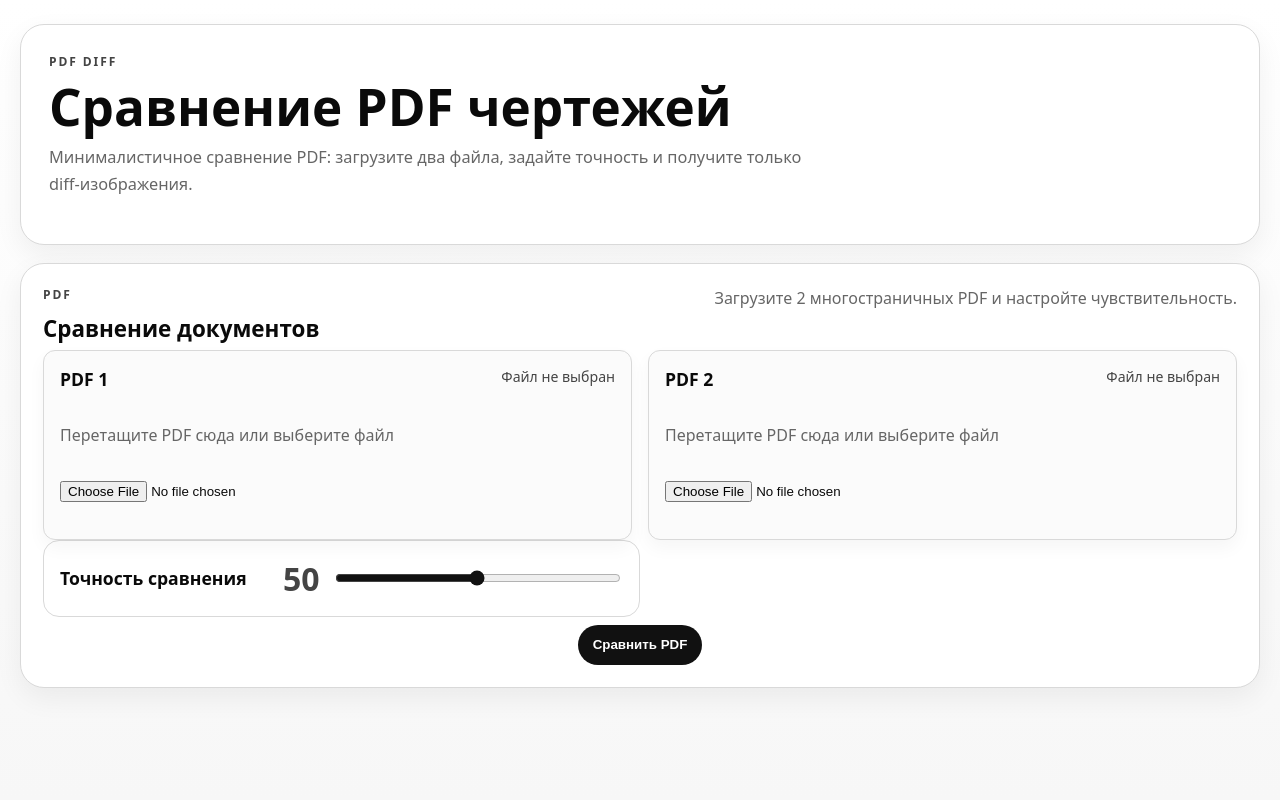
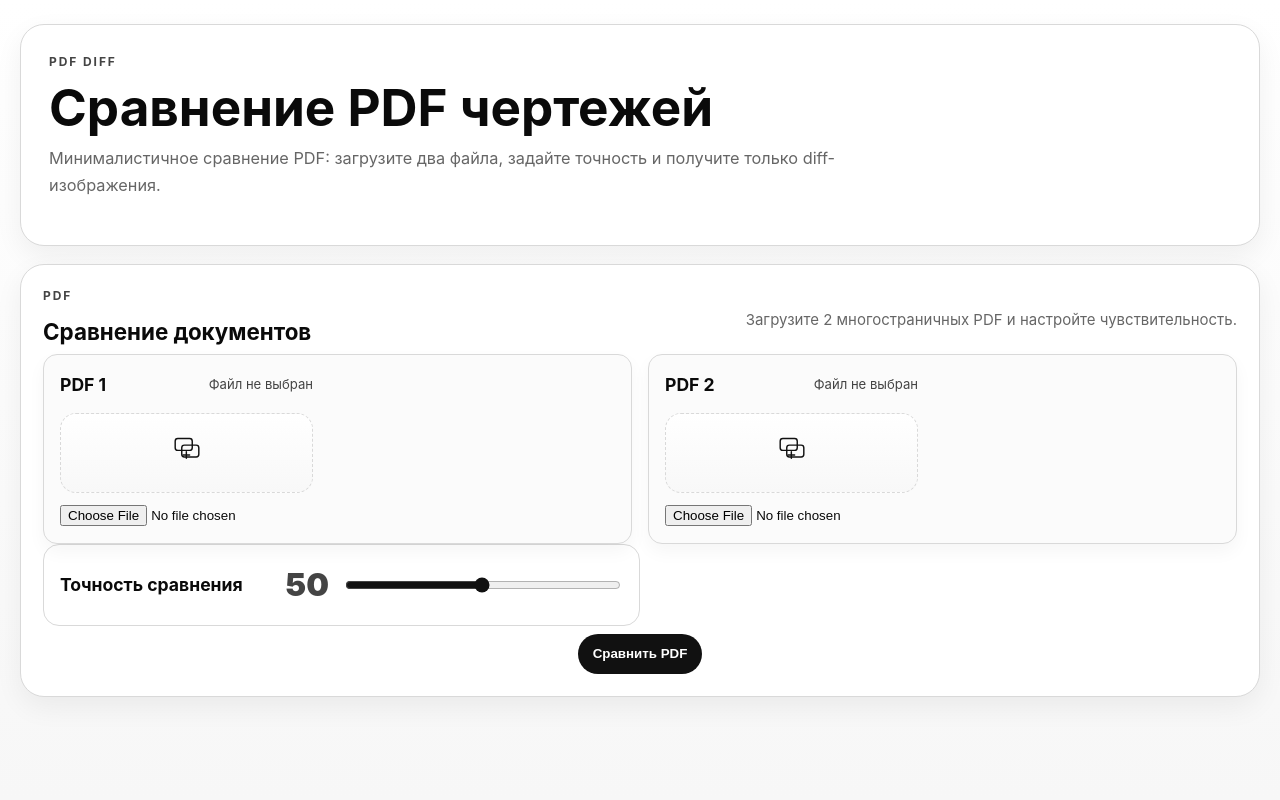
Before and after one commit to kventinbyratino/pdf-diff-highlighter, a Flask app: page / in a window 1280 px wide. Run offline with Flask 3, Linux system fonts and the light colour scheme.

Commit message:
feat: polish upload card ui

```diff
--- a/static/style.css
+++ b/static/style.css
@@ -26,9 +26,11 @@ html {
 body {
   margin: 0;
   min-height: 100vh;
-  font-family: system-ui, -apple-system, BlinkMacSystemFont, 'Segoe UI', sans-serif;
+  font-family: Inter, ui-sans-serif, system-ui, -apple-system, BlinkMacSystemFont, 'Segoe UI', sans-serif;
   color: var(--text);
   background: linear-gradient(180deg, #ffffff 0%, #f7f7f7 100%);
+  font-size: 15px;
+  line-height: 1.5;
 }
 
 .wrap {
@@ -112,7 +114,7 @@ h4 {
   display: flex;
   justify-content: space-between;
   gap: 14px;
-  align-items: flex-start;
+  align-items: center;
 }
 
 .panel-head,
@@ -155,9 +157,10 @@ h4 {
 
 .slot-card {
   min-height: 190px;
-  border-radius: 12px;
+  border-radius: 14px;
   background: #fbfbfb;
   box-shadow: 0 8px 18px rgba(0, 0, 0, 0.04);
+  justify-content: start;
 }
 
 .slot-card.dragover {
@@ -167,7 +170,7 @@ h4 {
 
 .file-name {
   color: var(--accent-2);
-  font-size: 0.88rem;
+  font-size: 0.82rem;
   text-align: right;
   word-break: break-word;
 }
@@ -188,8 +191,36 @@ h4 {
   color: var(--accent);
 }
 
-.status.bad {
-  color: var(--muted);
+.dropzone-art {
+  display: grid;
+  place-items: center;
+  min-height: 78px;
+  margin-top: 2px;
+  border: 1px dashed var(--line);
+  border-radius: 16px;
+  background: linear-gradient(180deg, #ffffff 0%, #f8f8f8 100%);
+}
+
+.dropzone-art svg {
+  width: 42px;
+  height: 42px;
+  fill: none;
+  stroke: var(--accent);
+  stroke-width: 2.2;
+  stroke-linecap: round;
+  stroke-linejoin: round;
+}
+
+.sr-only {
+  position: absolute;
+  width: 1px;
+  height: 1px;
+  padding: 0;
+  margin: -1px;
+  overflow: hidden;
+  clip: rect(0, 0, 0, 0);
+  white-space: nowrap;
+  border: 0;
 }
 
 .file-input {
--- a/templates/index.html
+++ b/templates/index.html
@@ -34,7 +34,14 @@
               <h3>PDF 1</h3>
               <span class="file-name" data-file-name="pdf1">Файл не выбран</span>
             </div>
-            <p class="hint">Перетащите PDF сюда или выберите файл</p>
+            <div class="dropzone-art" aria-hidden="true">
+              <svg viewBox="0 0 64 64" role="img" focusable="false" aria-hidden="true">
+                <rect x="14" y="10" width="26" height="18" rx="4"></rect>
+                <rect x="24" y="20" width="26" height="18" rx="4"></rect>
+                <path d="M31 30v10M26 35h10"></path>
+              </svg>
+            </div>
+            <p class="sr-only">Перетащите PDF сюда или выберите файл</p>
             <input type="file" id="pdf1" name="pdf1" accept="application/pdf" required class="file-input">
           </section>
 
@@ -43,7 +50,14 @@
               <h3>PDF 2</h3>
               <span class="file-name" data-file-name="pdf2">Файл не выбран</span>
             </div>
-            <p class="hint">Перетащите PDF сюда или выберите файл</p>
+            <div class="dropzone-art" aria-hidden="true">
+              <svg viewBox="0 0 64 64" role="img" focusable="false" aria-hidden="true">
+                <rect x="14" y="10" width="26" height="18" rx="4"></rect>
+                <rect x="24" y="20" width="26" height="18" rx="4"></rect>
+                <path d="M31 30v10M26 35h10"></path>
+              </svg>
+            </div>
+            <p class="sr-only">Перетащите PDF сюда или выберите файл</p>
             <input type="file" id="pdf2" name="pdf2" accept="application/pdf" required class="file-input">
           </section>
         </div>
```
